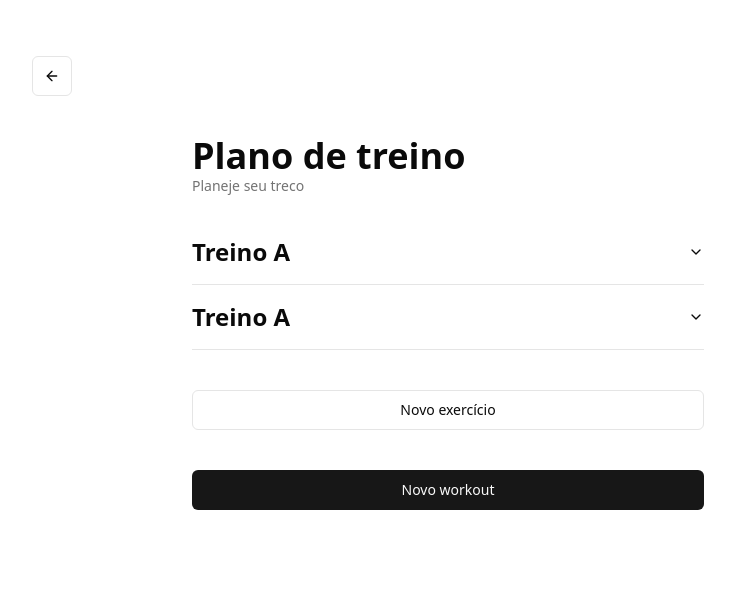
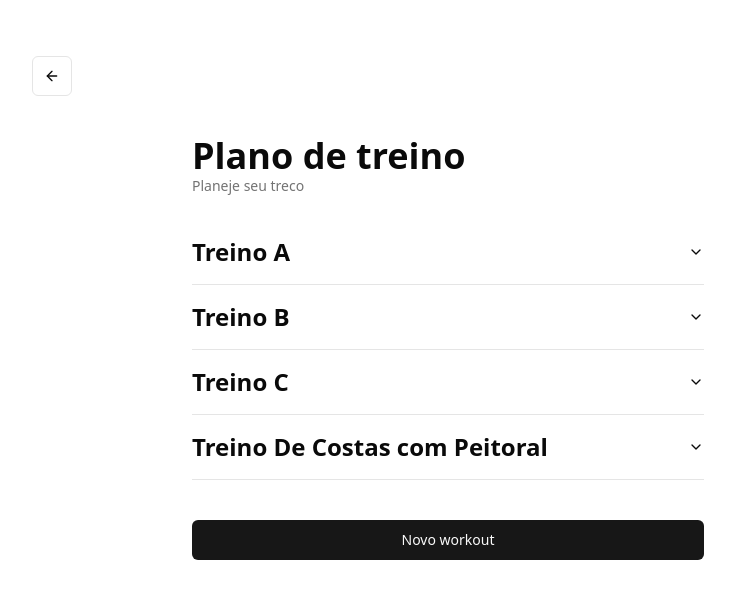
Before and after one commit to katsuragawaa/workout-react, a Next.js app: page /workout/new in a window 1280 px wide. Shown: the top 598 px of the page, without its empty margins (192-927 px from the left). Built offline with nearby package versions, Linux system fonts and the light colour scheme.

Commit message:
Refactor workout page to display multiple workouts

```diff
--- a/app/workout/new/page.tsx
+++ b/app/workout/new/page.tsx
@@ -8,7 +8,7 @@ import { Button, buttonVariants } from "@/components/ui/button";
 import { Form, FormControl, FormField, FormItem, FormLabel, FormMessage } from "@/components/ui/form";
 import { Input } from "@/components/ui/input";
 import { WorkoutDialogForm } from "@/components/workout-dialog-form";
-import { exercises } from "@/lib/workout-mock";
+import { exercises, workouts } from "@/lib/workout-mock";
 import { zodResolver } from "@hookform/resolvers/zod";
 import { ArrowLeft } from "lucide-react";
 import Link from "next/link";
@@ -141,27 +141,18 @@ export default function NewWorkout() {
         <p className="pb-6 text-sm text-muted-foreground">Planeje seu treco</p>
 
         <Accordion type="single" collapsible>
-          <AccordionItem value="item-1">
-            <AccordionTrigger className="pb-4 text-2xl font-bold">Treino A</AccordionTrigger>
+          {workouts.map((workout) => (
+            <AccordionItem key={workout.id || workout.name} value={workout.name}>
+              <AccordionTrigger className="pb-4 text-start text-2xl font-bold">{workout.name}</AccordionTrigger>
               <AccordionContent className="grid grid-cols-1 gap-3 md:grid-cols-2">
                 {exercises.map((exercise) => (
                   <ExerciseItem key={exercise.id} exercise={exercise} />
                 ))}
+                <Button variant="secondary">Novo exercício</Button>
               </AccordionContent>
             </AccordionItem>
-          <AccordionItem value="item-2">
-            <AccordionTrigger className="pb-4 text-2xl font-bold">Treino A</AccordionTrigger>
-            <AccordionContent className="grid grid-cols-1 gap-3 md:grid-cols-2">
-              {exercises.map((exercise) => (
-                <ExerciseCard key={exercise.id} exercise={exercise} />
           ))}
-            </AccordionContent>
-          </AccordionItem>
         </Accordion>
-
-        <Button variant="outline" className="mt-10 w-full">
-          Novo exercício
-        </Button>
 
         <WorkoutDialogForm />
       </main>
```
Lines whose indentation alone changed are shown as unchanged.
